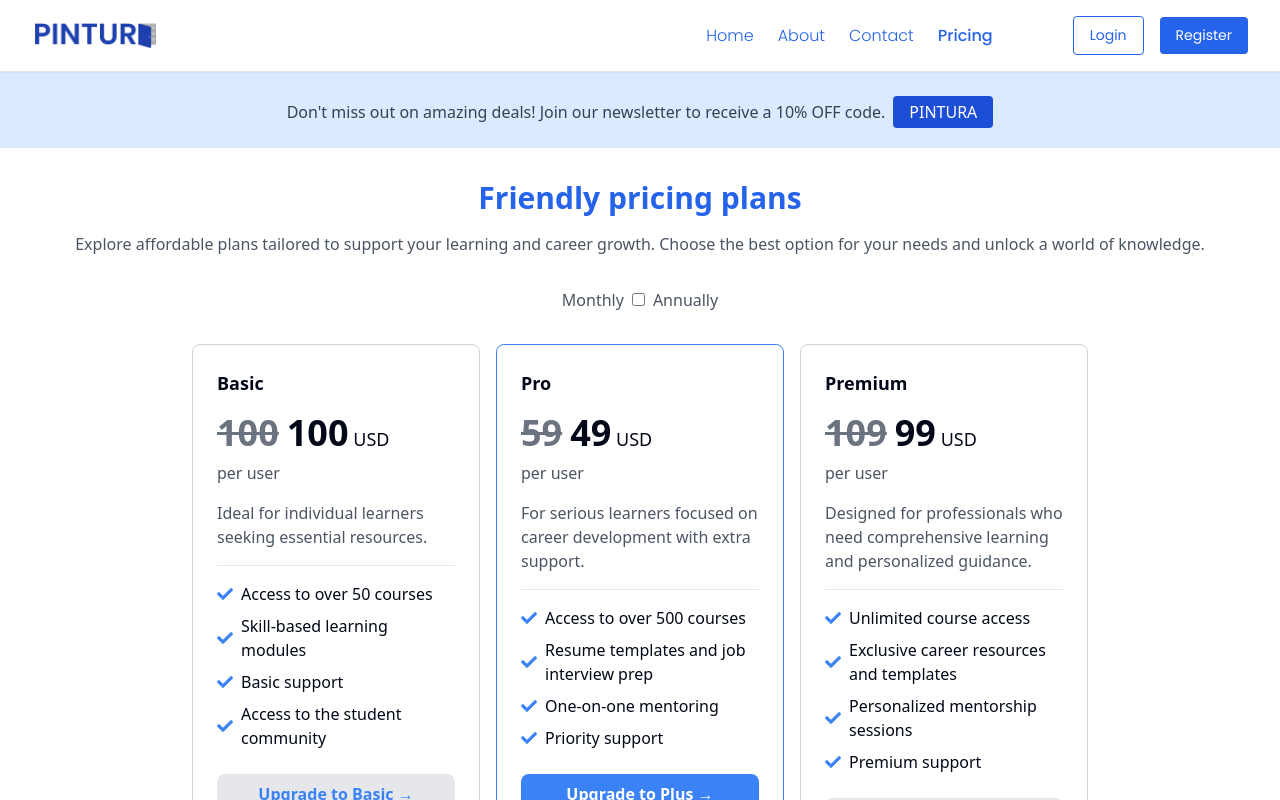
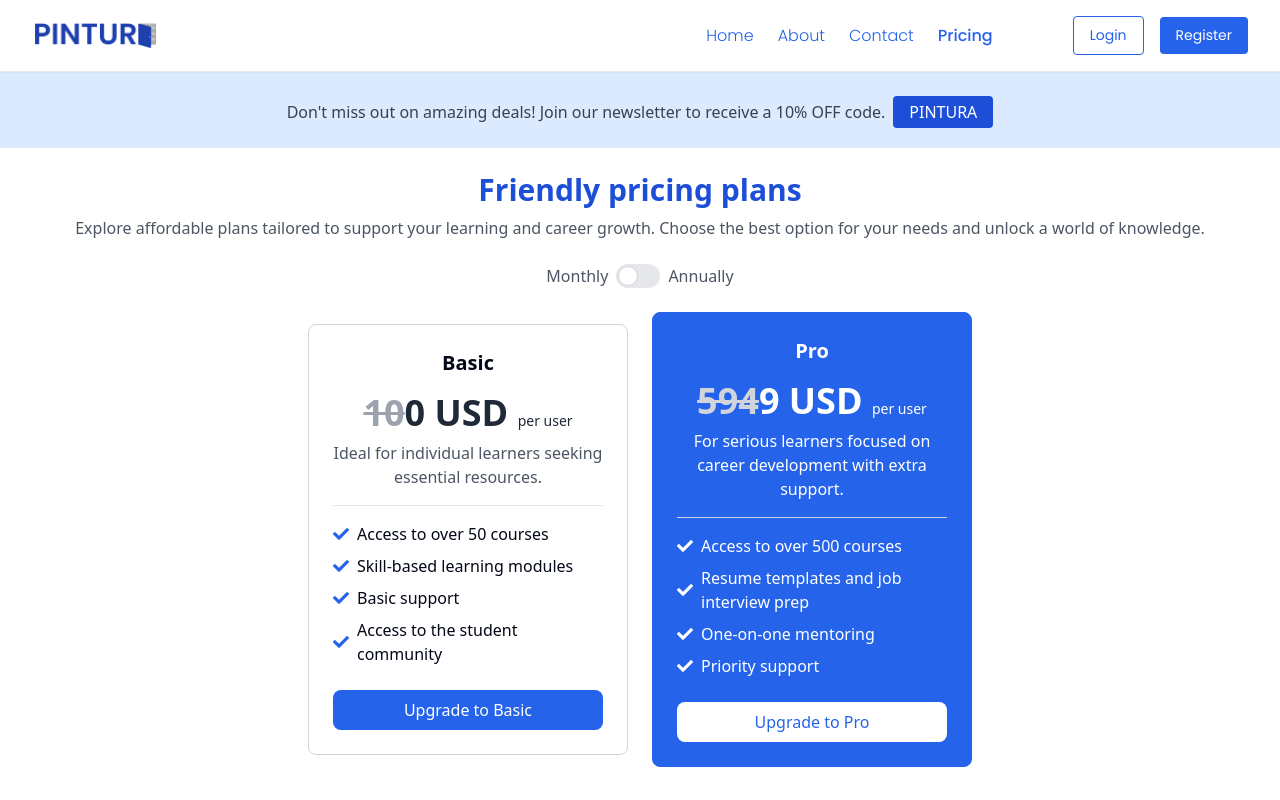
Before and after one commit to jrdrwn/testing, a React (Vite) app in the folder frontend/: page /pricing in a window 1280 px wide. Shown: the top 800 px of the page. Built offline with nearby package versions, Linux system fonts and the light colour scheme.

Commit message:
update payment

```diff
--- a/frontend/src/components/public/PricingPage/PricingSection.jsx
+++ b/frontend/src/components/public/PricingPage/PricingSection.jsx
@@ -1,98 +1,85 @@
 import React from 'react';
+import { useNavigate } from 'react-router-dom';
 
-const PricingCard = ({ title, price, oldPrice, features, buttonText, isPopular }) => (
-  <div className={`border ${isPopular ? 'border-blue-500' : 'border-gray-300'} rounded-lg p-6 w-full md:w-1/3`}>
-    <h3 className="text-lg font-semibold mb-4">{title}</h3>
-    <div className="text-4xl font-bold mb-2">
-      {oldPrice && <span className="line-through text-gray-500 mr-2">{oldPrice}</span>}
-      {price}
-      <span className="text-lg font-normal"> USD</span>
-    </div>
-    <p className="text-gray-600 mb-4">per user</p>
-    <p className="text-gray-600 mb-4">{features.description}</p>
-    <hr className="my-4" />
-    <ul className="mb-6">
-      {features.items.map((item, index) => (
-        <li key={index} className="flex items-center mb-2">
-          <i className="fas fa-check text-blue-500 mr-2"></i>
-          {item}
-        </li>
-      ))}
-    </ul>
-    <button
-      className={`w-full py-2 rounded-lg ${
-        isPopular ? 'bg-blue-500 text-white' : 'bg-gray-200 text-blue-500'
-      } font-semibold`}
-    >
-      {buttonText}
-    </button>
-  </div>
-);
+const PricingSection = () => {
+  const navigate = useNavigate();
 
-const PricingSection = () => (
-  <div className="flex flex-col items-center p-8">
-    <h1 className="title text-3xl font-bold text-blue-600 mb-4">Friendly pricing plans</h1>
-    <p className="text-gray-600 text-center mb-8">
-      Explore affordable plans tailored to support your learning and career growth. Choose the best option for your needs
-      and unlock a world of knowledge.
+  return (
+    <div className="text-center p-6">
+      <h1 className="text-3xl font-bold text-blue-700 mb-2">Friendly pricing plans</h1>
+      <p className="text-gray-600 mb-6">
+        Explore affordable plans tailored to support your learning and career growth. Choose the best option for your needs and unlock a world of knowledge.
       </p>
-    <div className="flex items-center mb-8">
+      <div className="flex justify-center items-center mb-6">
         <span className="text-gray-600 mr-2">Monthly</span>
-      <label className="switch">
-        <input type="checkbox" />
-        <span className="slider round"></span>
+        <label className="relative inline-flex items-center cursor-pointer">
+          <input type="checkbox" className="sr-only peer" />
+          <div className="w-11 h-6 bg-gray-200 rounded-full peer peer-focus:ring-4 peer-focus:ring-blue-300 dark:peer-focus:ring-blue-800 peer-checked:after:translate-x-full peer-checked:after:border-white after:content-[''] after:absolute after:top-0.5 after:left-[2px] after:bg-white after:border-gray-300 after:border after:rounded-full after:h-5 after:w-5 after:transition-all peer-checked:bg-blue-600"></div>
         </label>
         <span className="text-gray-600 ml-2">Annually</span>
       </div>
-    <div className="flex flex-col md:flex-row justify-center space-y-4 md:space-y-0 md:space-x-4 w-full max-w-4xl">
-      <PricingCard
-        title="Basic"
-        price="100"
-        oldPrice="100"
-        features={{
-          description: 'Ideal for individual learners seeking essential resources.',
-          items: [
-            'Access to over 50 courses',
-            'Skill-based learning modules',
-            'Basic support',
-            'Access to the student community',
-          ],
-        }}
-        buttonText="Upgrade to Basic →"
-      />
-      <PricingCard
-        title="Pro"
-        price="49"
-        oldPrice="59"
-        features={{
-          description: 'For serious learners focused on career development with extra support.',
-          items: [
-            'Access to over 500 courses',
-            'Resume templates and job interview prep',
-            'One-on-one mentoring',
-            'Priority support',
-          ],
-        }}
-        buttonText="Upgrade to Plus →"
-        isPopular={true}
-      />
-      <PricingCard
-        title="Premium"
-        price="99"
-        oldPrice="109"
-        features={{
-          description: 'Designed for professionals who need comprehensive learning and personalized guidance.',
-          items: [
-            'Unlimited course access',
-            'Exclusive career resources and templates',
-            'Personalized mentorship sessions',
-            'Premium support',
-          ],
-        }}
-        buttonText="Upgrade to Premium →"
-      />
+      <div className="flex flex-col md:flex-row justify-center items-center space-y-6 md:space-y-0 md:space-x-6">
+        <div className="border border-gray-300 rounded-lg p-6 w-80">
+          <h2 className="text-xl font-bold mb-4">Basic</h2>
+          <p className="text-4xl font-bold text-gray-800 mb-2">
+            <span className="line-through text-gray-400">10</span>0 USD{' '}
+            <span className="text-sm font-normal">per user</span>
+          </p>
+          <p className="text-gray-600 mb-4">Ideal for individual learners seeking essential resources.</p>
+          <hr className="mb-4" />
+          <ul className="text-left mb-6">
+            <li className="flex items-center mb-2">
+              <i className="fas fa-check text-blue-600 mr-2"></i>Access to over 50 courses
+            </li>
+            <li className="flex items-center mb-2">
+              <i className="fas fa-check text-blue-600 mr-2"></i>Skill-based learning modules
+            </li>
+            <li className="flex items-center mb-2">
+              <i className="fas fa-check text-blue-600 mr-2"></i>Basic support
+            </li>
+            <li className="flex items-center">
+              <i className="fas fa-check text-blue-600 mr-2"></i>Access to the student community
+            </li>
+          </ul>
+          <button
+            onClick={() => navigate('/pricing/payment')}
+            className="bg-blue-600 text-white py-2 px-4 rounded-lg w-full"
+          >
+            Upgrade to Basic
+          </button>
+        </div>
+        <div className="border border-blue-600 bg-blue-600 text-white rounded-lg p-6 w-80">
+          <h2 className="text-xl font-bold mb-4">Pro</h2>
+          <p className="text-4xl font-bold mb-2">
+            <span className="line-through text-gray-300">594</span>9 USD{' '}
+            <span className="text-sm font-normal">per user</span>
+          </p>
+          <p className="mb-4">For serious learners focused on career development with extra support.</p>
+          <hr className="border-gray-300 mb-4" />
+          <ul className="text-left mb-6">
+            <li className="flex items-center mb-2">
+              <i className="fas fa-check mr-2"></i>Access to over 500 courses
+            </li>
+            <li className="flex items-center mb-2">
+              <i className="fas fa-check mr-2"></i>Resume templates and job interview prep
+            </li>
+            <li className="flex items-center mb-2">
+              <i className="fas fa-check mr-2"></i>One-on-one mentoring
+            </li>
+            <li className="flex items-center">
+              <i className="fas fa-check mr-2"></i>Priority support
+            </li>
+          </ul>
+          <button
+            onClick={() => navigate('/pricing/payment')}
+            className="bg-white text-blue-600 py-2 px-4 rounded-lg w-full"
+          >
+            Upgrade to Pro
+          </button>
+        </div>
       </div>
     </div>
   );
+};
 
 export default PricingSection;
--- a/frontend/src/pages/public/Subscription/payment.jsx
+++ b/frontend/src/pages/public/Subscription/payment.jsx
@@ -1,107 +1,80 @@
-import React, { useState, useEffect } from 'react';
-import '../../../index.css';
+import React from 'react'
 
-const ProductDisplay = () => (
-  <section>
-    <div className="product">
-      <Logo />
-      <div className="description">
-        <h3>Starter plan</h3>
-        <h5>$20.00 / month</h5>
-      </div>
-    </div>
-    <form action="/create-checkout-session" method="POST">
-      {/* Add a hidden field with the lookup_key of your Price */}
-      <input type="hidden" name="lookup_key" value="{{PRICE_LOOKUP_KEY}}" />
-      <button id="checkout-and-portal-button" type="submit">
-        Checkout
-      </button>
-    </form>
-  </section>
-);
-
-const SuccessDisplay = ({ sessionId }) => {
+const payment = () => {
   return (
-    <section>
-      <div className="product Box-root">
-        <Logo />
-        <div className="description Box-root">
-          <h3>Subscription to starter plan successful!</h3>
-        </div>
-      </div>
-      <form action="/create-portal-session" method="POST">
-        <input
-          type="hidden"
-          id="session-id"
-          name="session_id"
-          value={sessionId}
-        />
-        <button id="checkout-and-portal-button" type="submit">
-          Manage your billing information
-        </button>
-      </form>
-    </section>
-  );
-};
-
-const Message = ({ message }) => (
-  <section>
-    <p>{message}</p>
-  </section>
-);
-
-export default function App() {
-  let [message, setMessage] = useState('');
-  let [success, setSuccess] = useState(false);
-  let [sessionId, setSessionId] = useState('');
-
-  useEffect(() => {
-    // Check to see if this is a redirect back from Checkout
-    const query = new URLSearchParams(window.location.search);
-
-    if (query.get('success')) {
-      setSuccess(true);
-      setSessionId(query.get('session_id'));
-    }
-
-    if (query.get('canceled')) {
-      setSuccess(false);
-      setMessage(
-        "Order canceled -- continue to shop around and checkout when you're ready."
-      );
-    }
-  }, [sessionId]);
-
-  if (!success && message === '') {
-    return <ProductDisplay />;
-  } else if (success && sessionId !== '') {
-    return <SuccessDisplay sessionId={sessionId} />;
-  } else {
-    return <Message message={message} />;
-  }
+    <div className="min-h-screen flex flex-col lg:flex-row">
+                    <div className="bg-blue-700 text-white p-8 lg:w-1/2">
+                        <div className="flex items-center mb-8">
+                            <i className="fas fa-arrow-left mr-4"></i>
+                            <h1 className="text-2xl font-bold">PINTURA</h1>
+                        </div>
+                        <h2 className="text-2xl font-semibold mb-2">Subscribe to Pintura Premium</h2>
+                        <h3 className="text-4xl font-bold mb-1">US$49.00 <span className="text-lg font-normal">per month</span></h3>
+                        <div className="flex items-center mb-4">
+                            <img src="https://placehold.co/50x50" alt="Pintura Premium" className="w-12 h-12 mr-4"/>
+                            <div>
+                                <p className="font-semibold">Pintura Premium</p>
+                                <p className="text-sm">Pintura's premium the best choice for you</p>
+                                <p className="text-sm">Qty <span className="font-semibold">1</span> Billed monthly</p>
+                            </div>
+                            <p className="ml-auto font-semibold">US$49.00</p>
+                        </div>
+                        <div className="border-t border-white my-4"></div>
+                        <div className="flex justify-between mb-4">
+                            <p>Subtotal</p>
+                            <p>US$49.00</p>
+                        </div>
+                        <button className="bg-blue-800 text-white py-2 px-4 rounded mb-4">Add promotion code</button>
+                        <div className="flex justify-between mb-4">
+                            <p>Sales tax (10%)</p>
+                            <p>US$4.09</p>
+                        </div>
+                        <div className="border-t border-white my-4"></div>
+                        <div className="flex justify-between font-bold">
+                            <p>Total due today</p>
+                            <p>US$53.09</p>
+                        </div>
+                    </div>
+                    <div className="bg-white p-8 lg:w-1/2">
+                        <h2 className="text-xl font-semibold mb-4">Contact Information</h2>
+                        <div className="mb-4">
+                            <label className="block text-sm font-medium mb-1">Contact Information</label>
+                            <input type="email" className="w-full border border-gray-300 p-2 rounded mb-2" placeholder="email@example.com"/>
+                            <input type="tel" className="w-full border border-gray-300 p-2 rounded" placeholder="(+62)812345678"/>
+                        </div>
+                        <h2 className="text-xl font-semibold mb-4">Payment</h2>
+                        <div className="border border-gray-300 p-4 rounded mb-4">
+                            <div className="flex items-center mb-4">
+                                <i className="fas fa-credit-card mr-2"></i>
+                                <p className="font-semibold">Card Information</p>
+                            </div>
+                            <input type="text" className="w-full border border-gray-300 p-2 rounded mb-2" placeholder="1234 1234 1234 1234"/>
+                            <div className="flex mb-2">
+                                <input type="text" className="w-1/2 border border-gray-300 p-2 rounded mr-2" placeholder="MM / YY"/>
+                                <input type="text" className="w-1/2 border border-gray-300 p-2 rounded" placeholder="CVC"/>
+                            </div>
+                            <input type="text" className="w-full border border-gray-300 p-2 rounded mb-2" placeholder="Full name on card"/>
+                            <div className="flex mb-2">
+                                <select className="w-1/2 border border-gray-300 p-2 rounded mr-2">
+                                    <option>Indonesia</option>
+                                </select>
+                                <input type="text" className="w-1/2 border border-gray-300 p-2 rounded" placeholder="Address"/>
+                            </div>
+                        </div>
+                        <button className="bg-blue-700 text-white py-2 px-4 rounded w-full mb-4">Subscribe</button>
+                        <p className="text-sm text-gray-600 mb-4">By confirming your subscription, you allow Pintura to charge you for future payments in accordance with their terms. You can always cancel your subscription.</p>
+                        <a href="#" className="text-blue-700 text-sm mb-4 block">Eligible for a refund</a>
+                        <div className="text-sm text-gray-600">
+                            <p>Powered by <span className="font-semibold">stripe</span></p>
+                            <div className="flex space-x-4">
+                                <a href="#" className="hover:underline">Legal</a>
+                                <a href="#" className="hover:underline">Refunds</a>
+                                <a href="#" className="hover:underline">Contact</a>
+                            </div>
+                        </div>
+                    </div>
+                </div>
+  )
 }
 
-const Logo = () => (
-  <svg
-    xmlns="http://www.w3.org/2000/svg"
-    xmlnsXlink="http://www.w3.org/1999/xlink"
-    width="14px"
-    height="16px"
-    viewBox="0 0 14 16"
-    version="1.1"
-  >
-    <defs />
-    <g id="Flow" stroke="none" strokeWidth="1" fill="none" fillRule="evenodd">
-      <g
-        id="0-Default"
-        transform="translate(-121.000000, -40.000000)"
-        fill="#E184DF"
-      >
-        <path
-          d="M127,50 L126,50 C123.238576,50 121,47.7614237 121,45 C121,42.2385763 123.238576,40 126,40 L135,40 L135,56 L133,56 L133,42 L129,42 L129,56 L127,56 L127,50 Z M127,48 L127,42 L126,42 C124.343146,42 123,43.3431458 123,45 C123,46.6568542 124.343146,48 126,48 L127,48 Z"
-          id="Pilcrow"
-        />
-      </g>
-    </g>
-  </svg>
-);
+export default payment
```
Lines whose indentation alone changed are shown as unchanged.
